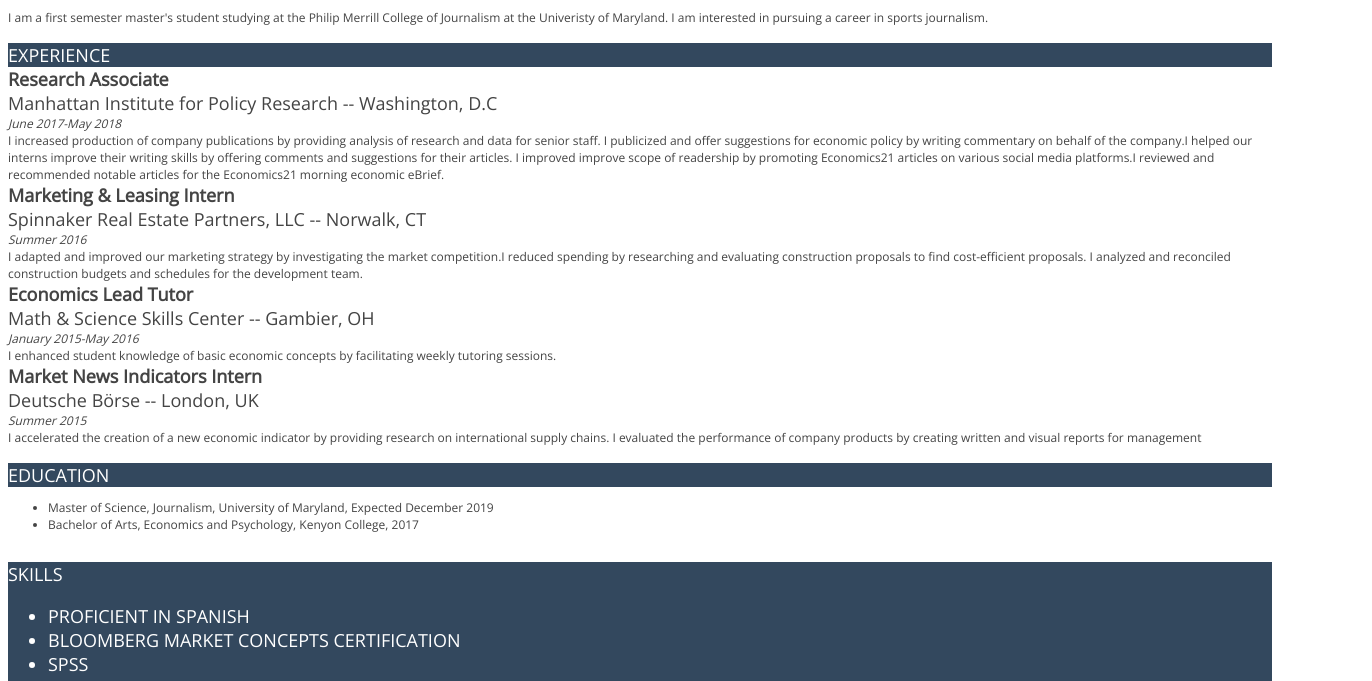
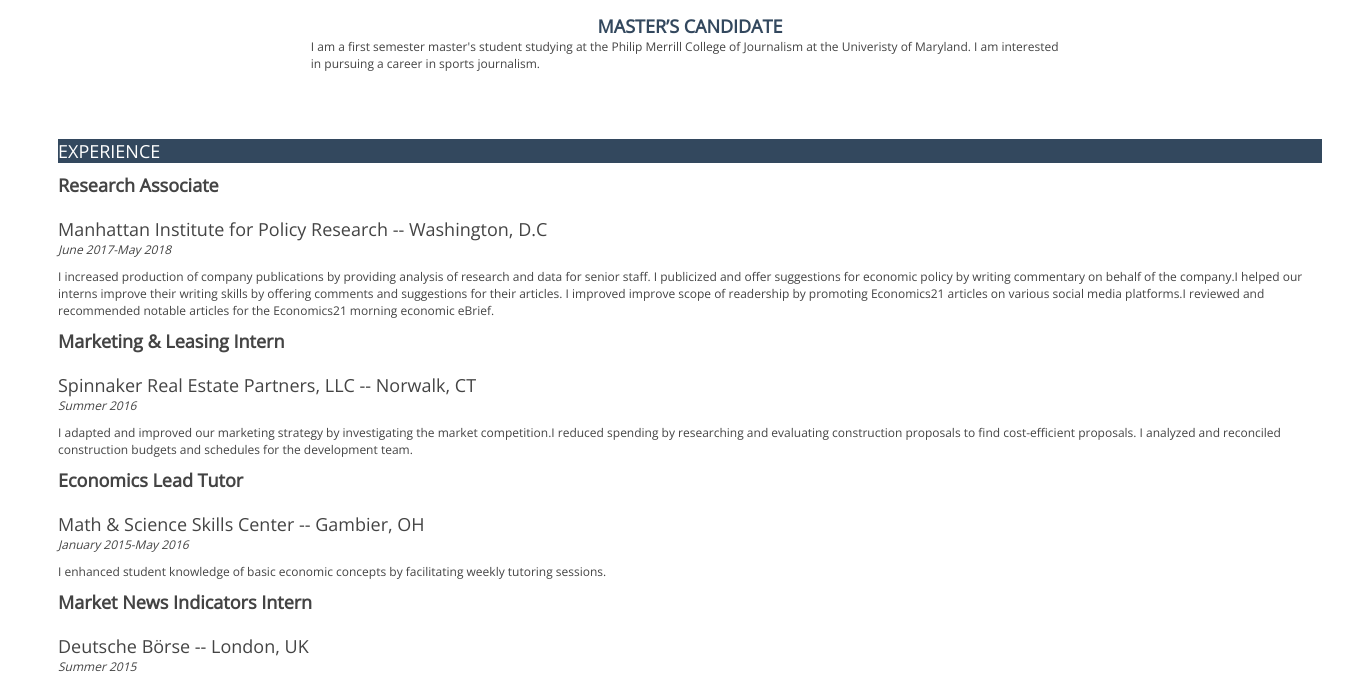
Before and after one commit to emilyktop/Emily-Top-JOUR652, a plain HTML site: page resume/index.html in a window 1280 px wide. Shown: the part 165-846 px from the top of the page, 1372 px wide, since content can reach past the window. Drawn offline with nearby package versions, Linux system fonts and the light colour scheme.

Commit message:
css 2 update

```diff
--- a/resume/index.html
+++ b/resume/index.html
@@ -9,16 +9,18 @@
 
 <body>
   <!--I made this myself-->
+  <div id="container">
 <div id="name">Emily Top </div>
-<strong>Master’s Candidate</strong>
 <br> <br>
 <!--img src="photo1.jpg" alt="Emily's Photo" width=300> -->
-  <div class="menu"><ul>
+  <div><ul class="menu">
     <li> <a href="mailto:emilyktop@gmail.com">emilyktop@gmail.com</a></li>
     <li> <a href="https://www.linkedin.com/in/emily-top-6548b39a/">LinkedIn</a></li>
     <li><a href="https://twitter.com/emilyktop">Twitter</a> </li></ul> </div>
 
-  <div class="description"> I am a first semester master's student studying at the Philip Merrill College of Journalism at the Univeristy of Maryland.  I am interested in pursuing a career in sports journalism. </div>
+  <div id="title">Master’s Candidate</div>
+
+  <div class="top"> I am a first semester master's student studying at the Philip Merrill College of Journalism at the Univeristy of Maryland.  I am interested in pursuing a career in sports journalism. </div>
   <br>
 <div class="sectionheader">Experience </div>
   <div class="jobtitle">Research Associate </div>
@@ -33,7 +35,7 @@
 <div class="jobtitle">Economics Lead Tutor </div>
 <div class="organization">Math & Science Skills Center -- Gambier, OH</div>
 <div class="date">January 2015-May 2016</div>
-<div class="deescription">I enhanced student knowledge of basic economic concepts by facilitating weekly tutoring sessions.</div>
+<div class="description">I enhanced student knowledge of basic economic concepts by facilitating weekly tutoring sessions.</div>
 
 <div class="jobtitle">Market News Indicators Intern </div>
   <div class="organization">Deutsche Börse -- London, UK</div>
@@ -41,12 +43,12 @@
   <div class="description">I accelerated the creation of a new economic indicator by providing research on international supply chains. I evaluated the performance of company products by creating written and visual reports for management<div/>
 <br>
 <div class="sectionheader">Education</div>
-<ul>
+<ul id="degrees">
   <li>Master of Science, Journalism, University of Maryland, Expected December 2019</li>
   <li>Bachelor of Arts, Economics and Psychology, Kenyon College, 2017</li>
 </ul>
 <br>
-<div class="sectionheader">Skills</h2>
+<div class="sectionheader">Skills</div>
 <ul>
   <li>Proficient in Spanish</li>
   <li>Bloomberg Market Concepts Certification</li>
@@ -56,6 +58,7 @@
   <li>Microsoft Office</li>
 </ul>
 
+</div>
 </body>
 
 
--- a/resume/style.css
+++ b/resume/style.css
@@ -9,6 +9,13 @@
       font-size: 12px;
       color:#444;
     }
+
+#container{
+  width:100%;
+  maximum-width: 1200px;
+  margin: 0 auto;
+  padding: 50px;
+}
 
 strong {text-transform:uppercase;
       font-size:1.5em;
@@ -42,6 +49,12 @@
   font-size:1em;
 }
 
+#title{
+  font-size: 1.5em;
+  color: #33485e;
+  text-transform: uppercase;
+}
+
 #name{
   font-size: 3em;
   color: #33485e;
@@ -59,17 +72,17 @@
   text-transform: uppercase;
   background-color: #33485e;
   color: white;
-  margin-top: 20;
-  margin-right: 0;
-  margin-left: 0;
-  margin-bottom: 10;
+  margin-top: 20px;
+  margin-right: 0px;
+  margin-left: 0px;
+  margin-bottom: 10px;
 }
 
 .organization{
-margin-top: 20;
-margin-left: 0;
-margin-right: 0;
-margin-bottom: 0;
+margin-top: 20px;
+margin-left: 0px;
+margin-right: 0px;
+margin-bottom: 0px;
 font-weight:400;
 font-size:1.5em;
 }
@@ -89,14 +102,38 @@
   font-family: 'Open Sans', arial, sans-serif;
         font-size: 12px;
         color:#444;
-        margin-top:10;
-        margin-bottom: 10;
-        margin-right: 0;
-        margin-left: 0;
-
+        margin-top:10px;
+        margin-bottom: 10px;
+        margin-right: 0px;
+        margin-left: 0px;
 }
 
 .menu{
   margin: 0 auto;
   padding: 0;
+  text-align: center
 }
+
+.menu li{
+  display: inline;
+}
+
+#degrees{
+  margin: 5px 0px 0px 0px;
+}
+
+#title{
+  font-weight:600;
+  text-align: center;
+  margin: 20px 0px 0px 0px;
+}
+
+.top{
+  width:60%;
+  minimum-width: 300px;
+  margin: 0 auto;
+  margin-bottom: 30px;
+  font-family: 'Open Sans', arial, sans-serif;
+        font-size: 12px;
+        color:#444;
+}
```
